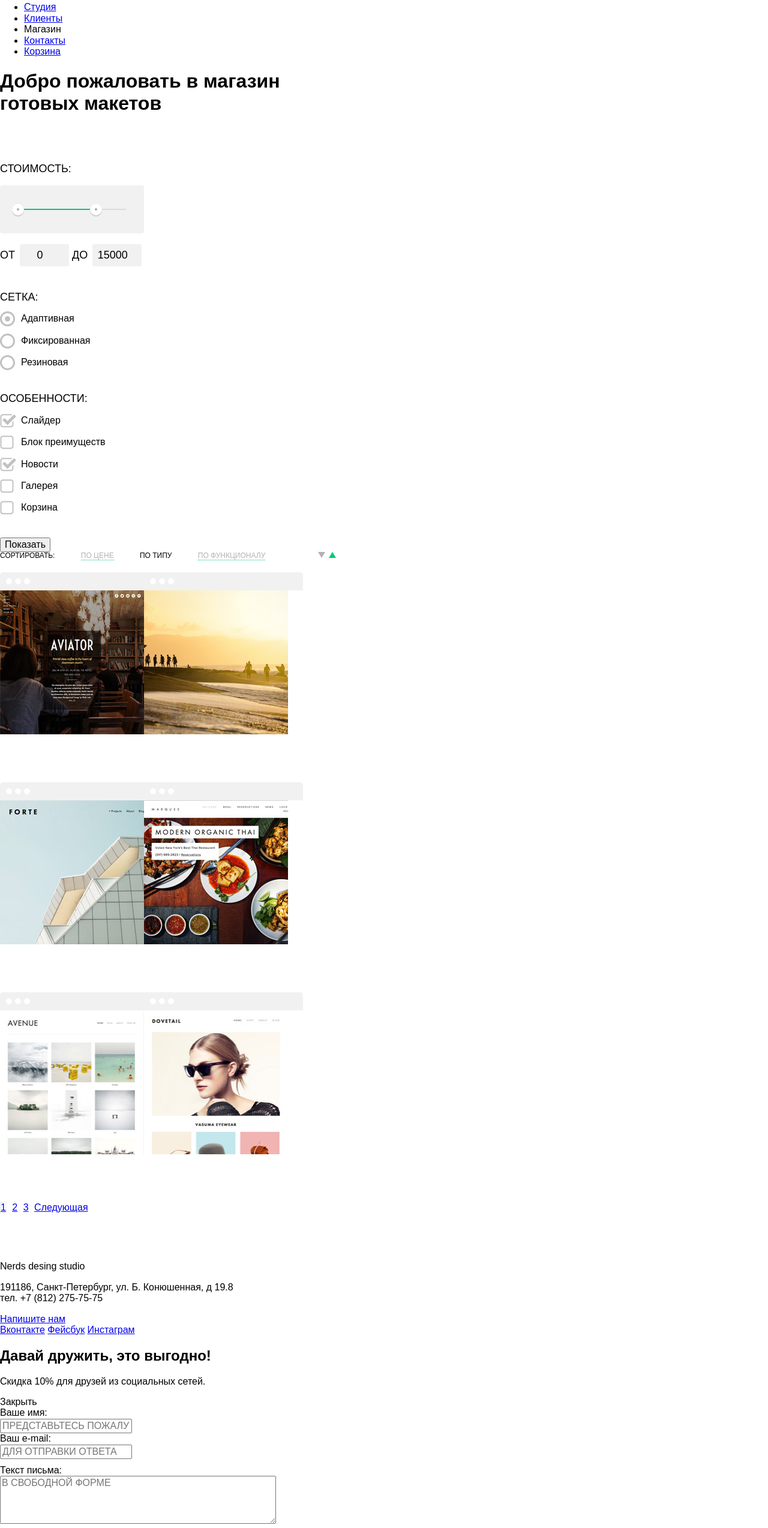
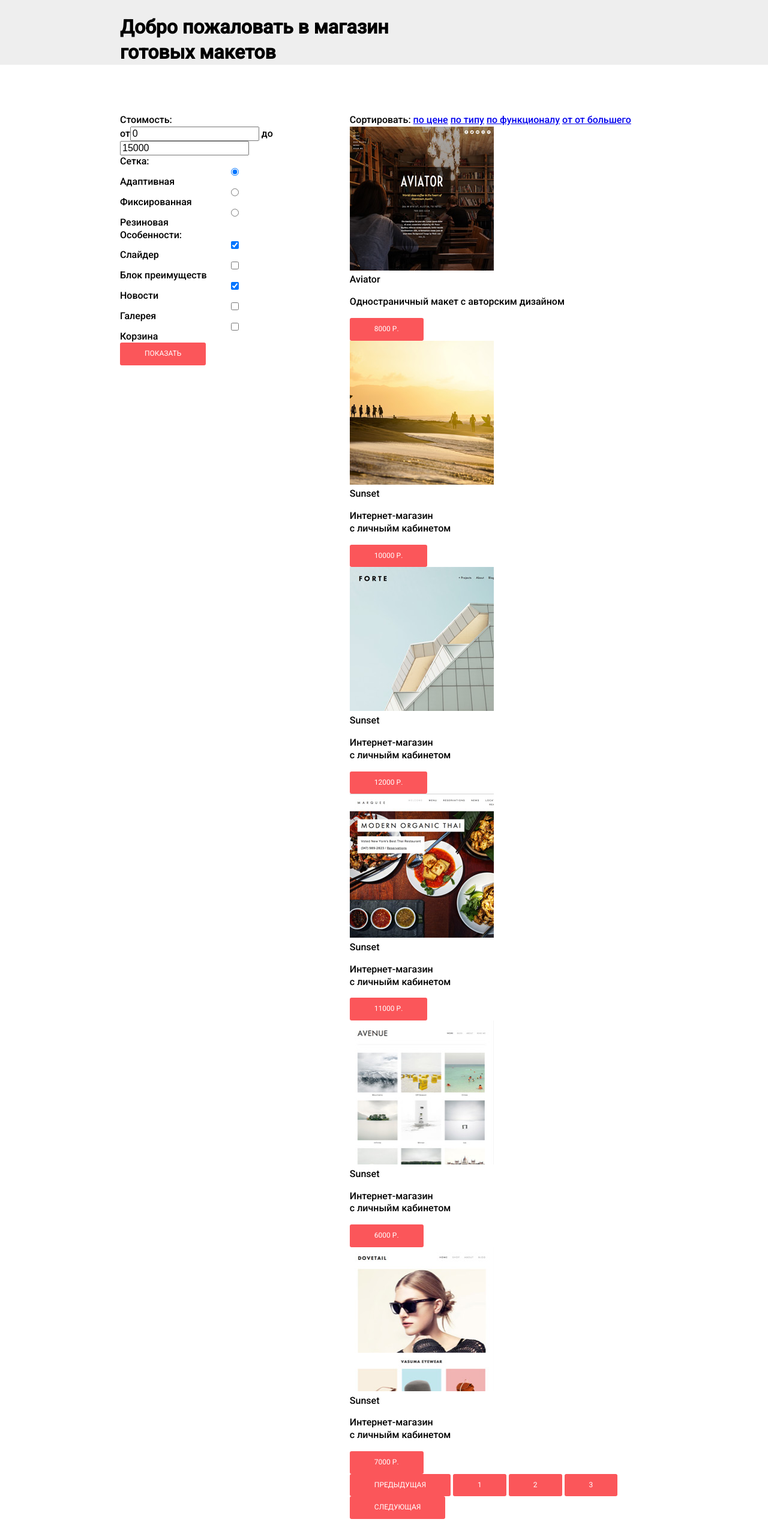
Before and after one commit to lonixoon/nerds, a plain HTML site: page inner-page/shop.html in a window 1280 px wide. Shown: the part 73-2620 px from the top of the page at 60% size. Drawn offline with Linux system fonts and the light colour scheme.

Commit message:
Начал переделывать shop.html

```diff
--- a/css/style-bem.css
+++ b/css/style-bem.css
@@ -335,7 +335,7 @@ body {
     content: "";
     position: absolute;
     left: -5px;
-    top: 5px;
+    top: 7px;
     width: 15px;
     height: 15px;
     background: url(../img/basket.png) no-repeat 0 0;
--- a/inner-page/shop.html
+++ b/inner-page/shop.html
@@ -4,62 +4,60 @@
   <meta charset="UTF-8">
   <link rel="stylesheet" type="text/css" href="../css/normalize.css">
   <link href="https://fonts.googleapis.com/css?family=Roboto:400,500" rel="stylesheet">
-  <link rel="stylesheet" type="text/css" href="../css/style-test.css">
+  <link rel="stylesheet" type="text/css" href="../css/style-bem.css">
 <title>Nerds Студия Дизаина</title>
 </head>
 <body>
-  <header>
+  <header class="page-header">
     <div  class="container">
-      <div class="flex">
+
         <div class="logo">
-          <a href="../index.html">
-            <img src="../img/logo.png" alt="Nerds" width="139" height="56">
-          </a>
+          <a href="../index.html"><img src="../img/logo.png" alt="Nerds" width="139" height="56"></a>
         </div>
-        <nav class="main-menu">
-          <ul class="main-menu__list flex">
-            <li>
-              <a href="../index.html#studio">Студия</a>
+        <nav class="main-menu  main-menu--right">
+          <ul class="main-menu__list">
+            <li class="main-menu__item">
+              <a href="#studio">Студия</a>
             </li>
-            <li>
-              <a href="../index.html#clients">Клиенты</a>
+            <li class="main-menu__item">
+              <a href="#clients">Клиенты</a>
             </li>
-            <li class="main-menu__list_active">
-              <span>Магазин</span>
+            <li class="main-menu__item">
+              <a href="inner-page/shop.html">Магазин</a>
             </li>
-            <li>
+            <li class="main-menu__item">
               <a href="#contacts">Контакты</a>
             </li>
-            <li>
-              <a class="main-menu__list_card" href="#">Корзина</a>
+            <li class="main-menu__item  main-menu__card  main-menu__item--margin-pading">
+              <a href="#">Корзина</a>
             </li>
           </ul>
         </nav>
-      </div>
+
       <h1 class="h1">Добро пожаловать в магазин
       <br>готовых макетов</h1>
     </div>
   </header>
   <main class="inner-page">
     <div  class="container">
-      <div class="flex">
+      <div class="content-container">
         <form class="find-form">
-          <div class="find-form__price">
-            <span class="find-form__block-title">Стоимость:</span>
-            <div class="find-form__price__range-runner">
-              <span class="find-form__price__range-runner__circle_start"></span>
-              <span class="find-form__price__range-runner__circle_end"></span>
-              <span class="find-form__price__range-runner__line_green"></span>
-              <span class="find-form__price__range-runner__line_grey"></span>
+          <div class="find-form__price flex-column">
+            <span class="find-form__title">Стоимость:</span>
+            <div class="find-form__range-runner">
+              <span class="range-runner__circle  range-runner__circle--min"></span>
+              <span class="range-runner__circle  range-runner__circle--max"></span>
+              <span class="range-runner__line  range-runner__line--green"></span>
+              <span class="range-runner__line  range-runner__line--grey"></span>
             </div>
-            <div class="find-form__price__min-max flex">
-              <label>от<input type="number" name="min" value="0" step="1000"></label>
-              <label>до<input type="number" name="max" value="15000" step="1000"></label>
+            <div class="find-form__price-range flex">
+              <label>от<input type="number" name="min-price" value="0" step="1000"></label>
+              <label>до<input type="number" name="max-price" value="15000" step="1000"></label>
             </div>
           </div>
 
-          <div class="find-form__type radio">
-            <span class="find-form__block-title">Сетка:</span>
+          <div class="find-form__radio flex-column">
+            <span class="find-form__title">Сетка:</span>
 
             <input type="radio" name="grig" value="adeptive" id="adeptive" checked>
             <label for="adeptive">Адаптивная</label>
@@ -70,8 +68,8 @@
             <input type="radio" name="grig" value="flex" id="flex">
             <label for="flex">Резиновая</label>
           </div>
-          <div class="find-form__type checkbox">
-            <span class="find-form__block-title">Особенности:</span>
+          <div class="find-form__checkbox flex-column">
+            <span class="find-form__title">Особенности:</span>
 
             <input type="checkbox" name="slider" id="slider" checked>
             <label for="slider">Слайдер</label>
@@ -191,51 +189,55 @@
     </div>
   </main>
   <footer class="main-footer">
-  <section class="map">
-      <div class="map__address">
-      <a name="contacts">
-        <span class="map__address__title">Nerds desing studio</span>
-        <p class="map__address__body">
+    <div class="container">
+      <a name="contacts"></a>
+      <section class="address">
+        <div class="addres__wrapper">
+          <span class="address__title">Nerds desing studio</span>
+          <p class="address__body">
             191186, Санкт-Петербург,
             ул. Б. Конюшенная, д 19.8<br>
             тел. +7 (812) 275-75-75
           </p>
-        <a class="btn map__address__feedback" href="#">Напишите нам</a>
+          <a class="btn address__feedback" href="#">Напишите нам</a>
         </div>
       </section>
-    <div class="container">
-      <section class="social flex">
-        <div class="social__buttons">
-          <a class="social__buttons__btn social__buttons__btn_vk" href="#">Вконтакте</a>
-          <a class="social__buttons__btn social__buttons__btn_fb" href="#">Фейсбук</a>
-          <a class="social__buttons__btn social__buttons__btn_inst" href="#">Инстаграм</a>
+      <section class="social content-container">
+        <div class="social__list social-list">
+          <a class="social-link social-link--vk" href="#">Вконтакте</a>
+          <a class="social-link social-link--fb" href="#">Фейсбук</a>
+          <a class="social-link social-link--inst" href="#">Инстаграм</a>
         </div>
-        <div class="social__be-friend">
+        <div class="social__offer">
           <h2>Давай дружить, это выгодно!</h2>
           <p>Скидка 10% для друзей из социальных сетей.</p>
         </div>
       </section>
     </div>
   </footer>
+  <div class="modal-windows">
     <section class="modal-feedback">
-    <div class="close">Закрыть</div>
-    <form class="modal-feedback__form" action="#" method="post">
-      <div class="modal-feedback-form__name">
+      <div class="modal-feedback__close close-window">Закрыть</div>
+      <form class="feedback-form  modal-feedback__form" action="#" method="post">
+      <div class="feedback__top-block">
+          <div class="feedback-form__user-name flex-column">
             <label for="name">Ваше имя:</label>
-        <input class="text" type="text" name="name" id="name" placeholder="Представьтесь пожалуйста">
+            <input class="feedback-form__text-input" type="text" name="name" id="name" placeholder="Представьтесь пожалуйста">
           </div>
-      <div class="modal-feedback-form__email">
+          <div class="feedback-form__user-email flex-column">
             <label for="email">Ваш e-mail:</label>
-        <input class="text" type="email" name="email" id="email" placeholder="Для отправки ответа">
+            <input class="feedback-form__text-input" type="email" name="email" id="email" placeholder="Для отправки ответа">
           </div>
-      <div class="modal-feedback-form__comment">
-        <label for="coment">Текст письма:</label>
-        <textarea class="text" id="coment" name="coment" placeholder="В свободной форме" rows="4"></textarea>
         </div>
-      <button class="btn modal-feedback__btn" type="submit">Отправить</button>
+        <div class="feedback-form__user-comment flex-column">
+          <label for="comment">Текст письма:</label>
+          <textarea class="feedback-form__text-input" id="comment" name="comment" placeholder="В свободной форме" rows="4"></textarea>
+        </div>
+        <button class="btn  feedback-form__btn" type="submit">Отправить</button>
       </form>
     </section>
-  <div class="overlay"></div>
-  <script src="../js/popup.js"></script>
+    <div class="modal-overlay"></div>
+  </div>
+  <script src="js/popup.js"></script>
 </body>
 </html>
```
Also changed, not shown: index.html (+2 -4 lines). Lines whose indentation alone changed are shown as unchanged.
